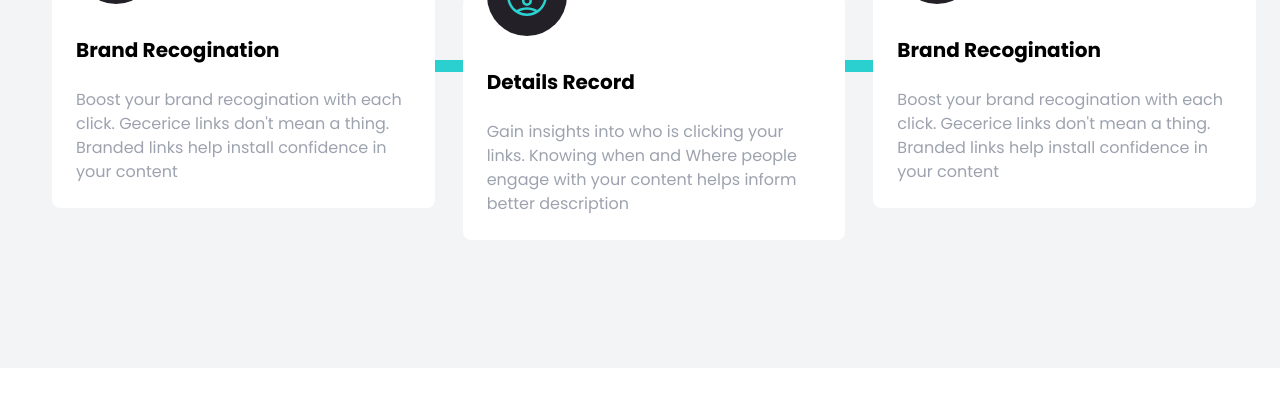
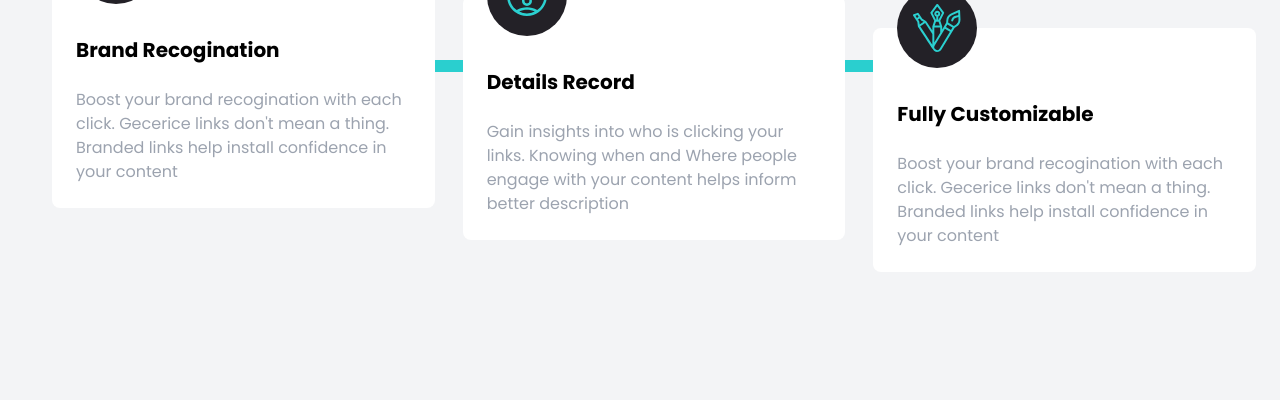
Before and after one commit to zainabturkmen/shortly, a website: page index.html in a window 1280 px wide. Shown: the part 1512-1912 px from the top of the page. Before the commit the page ends 1880 px from the top, so only its background shows below. Drawn offline with Linux system fonts and the light colour scheme.

Commit message:
Adding Update

```diff
--- a/index.html
+++ b/index.html
@@ -223,18 +223,18 @@
         </div>
         <!-- Box 3 -->
         <div
-          class="relative flex flex-col p-6 space-y-6 bg-white rounded-lg md:w-1/3">
+          class="relative flex flex-col mt-24 p-6 space-y-6 bg-white rounded-lg md:mt-16 md:w-1/3">
           <!-- Image Positioning -->
           <div class="absolute -ml-10 left-1/2 -top-10 md:left-16">
             <!-- Image Container For Background & Center -->
             <div
               class="flex items-center justify-center w-20 h-20 p-4 rounded-full bg-veryDarkViolet">
-              <img src="images/icon-brand-recognition.svg" alt="" />
+              <img src="images/icon-fully-customizable.svg" alt="" />
             </div>
           </div>
           <h5
             class="pt-6 text-xl font-bold text-center capitalize md:text-left">
-            Brand recogination
+            Fully Customizable
           </h5>
           <p class="text-center text-gray-400 md:text-left">
             Boost your brand recogination with each click. Gecerice links don't
```
Also changed, not shown: css/style.css.
